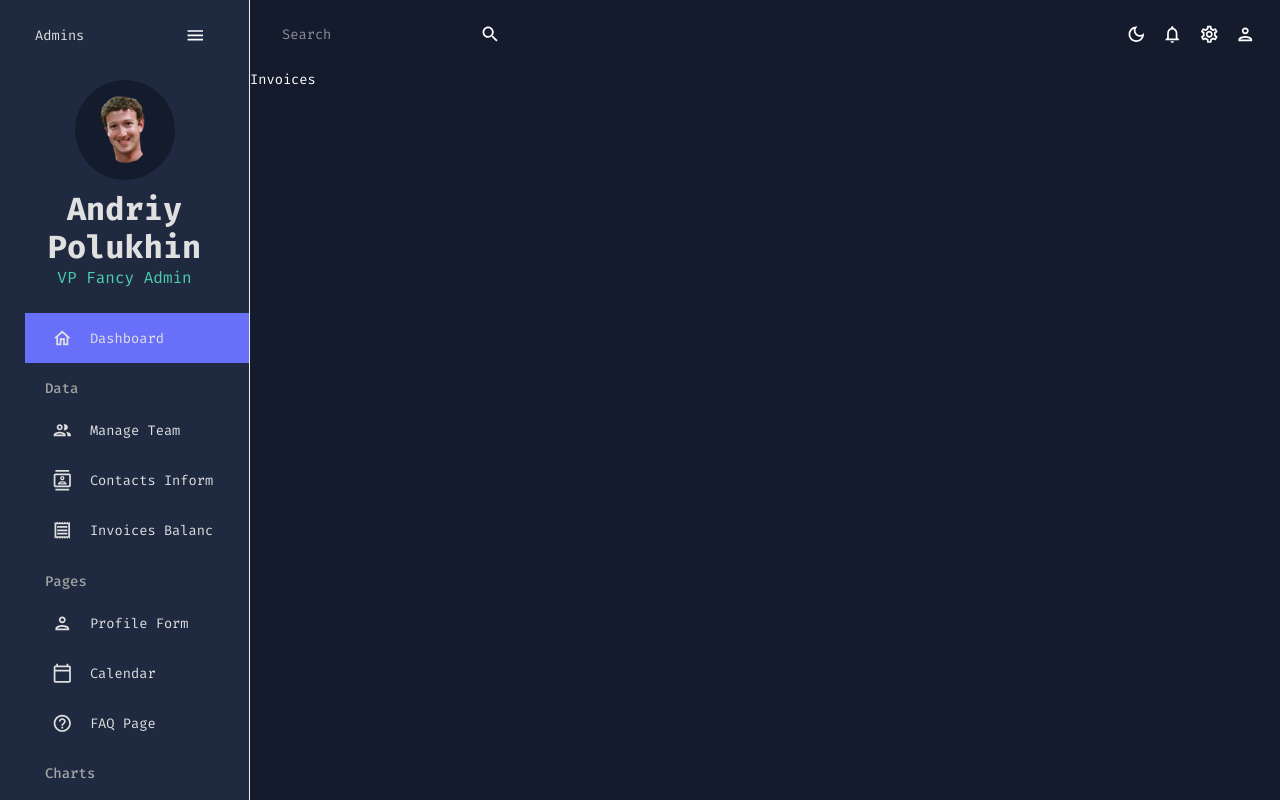
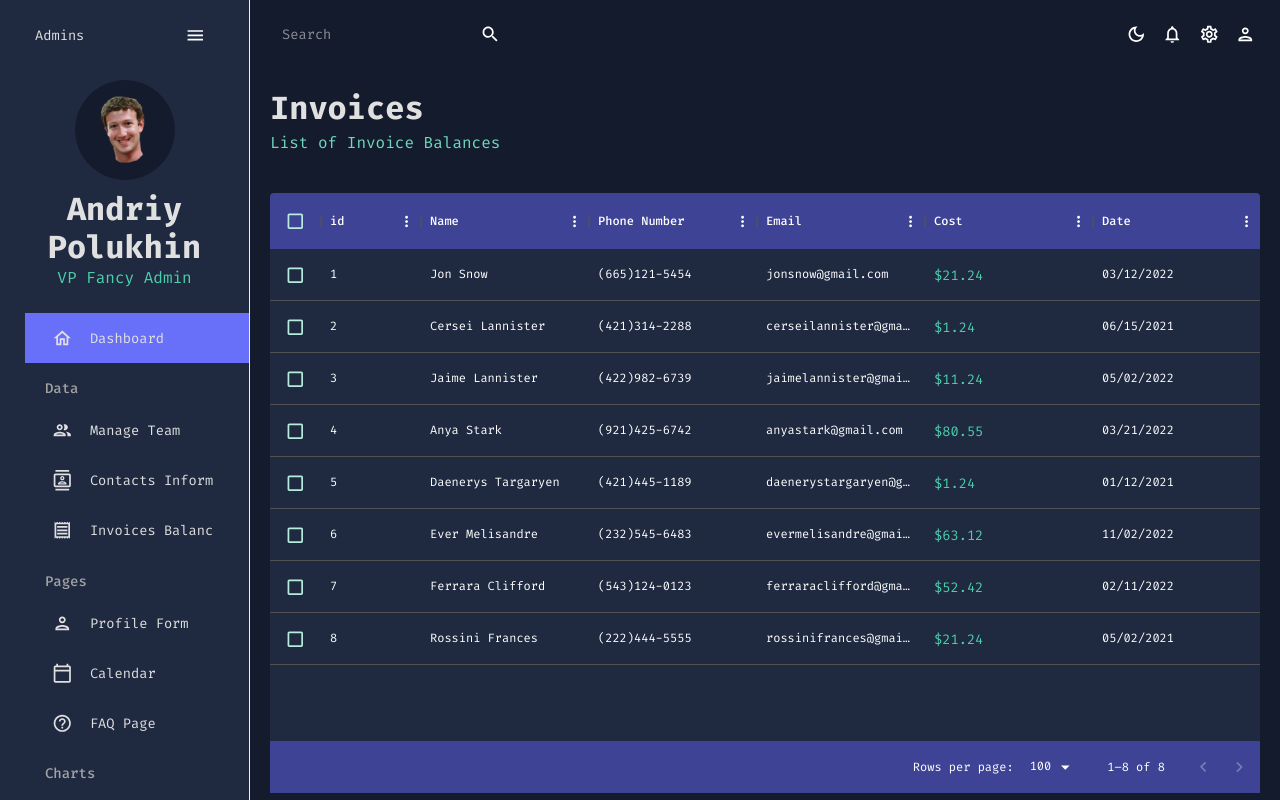
Before and after one commit to AndriyPolukhin/admin_ui, a React (Create React App) app: page /invoices in a window 1280 px wide. Shown: the top 800 px of the page. Built offline with nearby package versions, Linux system fonts and the light colour scheme.

Commit message:
Added Invoices page with mocked data

```diff
--- a/src/scenes/invoices/index.jsx
+++ b/src/scenes/invoices/index.jsx
@@ -1,5 +1,82 @@
+import { Box, Typography, useTheme } from '@mui/material'
+import { DataGrid } from '@mui/x-data-grid'
+import { tokens } from '../../theme'
+import { mockDataInvoices } from '../../data/mockData'
+import Header from '../../components/Header'
+
 const Invoices = () => {
-	return <div>Invoices</div>
+	const theme = useTheme()
+	const colors = tokens(theme.palette.mode)
+	const columns = [
+		{ field: 'id', haederName: 'ID' },
+		{
+			field: 'name',
+			headerName: 'Name',
+			flex: 1,
+			cellClassName: 'name-column--cell',
+		},
+		{
+			field: 'phone',
+			headerName: 'Phone Number',
+			flex: 1,
+		},
+		{
+			field: 'email',
+			headerName: 'Email',
+			flex: 1,
+		},
+		{
+			field: 'cost',
+			headerName: 'Cost',
+			flex: 1,
+			renderCell: (params) => (
+				<Typography color={colors.greenAccent[500]}>
+					${params.row.cost}
+				</Typography>
+			),
+		},
+		{
+			field: 'date',
+			headerName: 'Date',
+			flex: 1,
+		},
+	]
+	return (
+		<Box m='20px'>
+			<Header title='Invoices' subtitle='List of Invoice Balances' />
+			<Box
+				m='40px 0 0 0'
+				height='75vh'
+				sx={{
+					'& .MuiDataGrid-root': {
+						border: 'none',
+					},
+					'& .MuiDataGrid-cell': {
+						borderBottom: 'none',
+					},
+					'& .name-color--cell': {
+						color: colors.greenAccent[300],
+					},
+					'& .MuiDataGrid-columnHeaders': {
+						backgroundColor: colors.blueAccent[700],
+						borderBottom: 'none',
+					},
+					'& .MuiDataGrid-virtualScroller': {
+						backgroundColor: colors.primary[400],
+					},
+					'& .MuiDataGrid-footerContainer': {
+						borderTop: 'none',
+						backgroundColor: colors.blueAccent[700],
+					},
+					'& .MuiCheckbox-root': {
+						color: `${colors.greenAccent[200]} !important`,
+					},
+				}}
+			>
+				<DataGrid checkboxSelection rows={mockDataInvoices} columns={columns} />
+			</Box>
+		</Box>
+	)
 }
 
 export default Invoices
```
